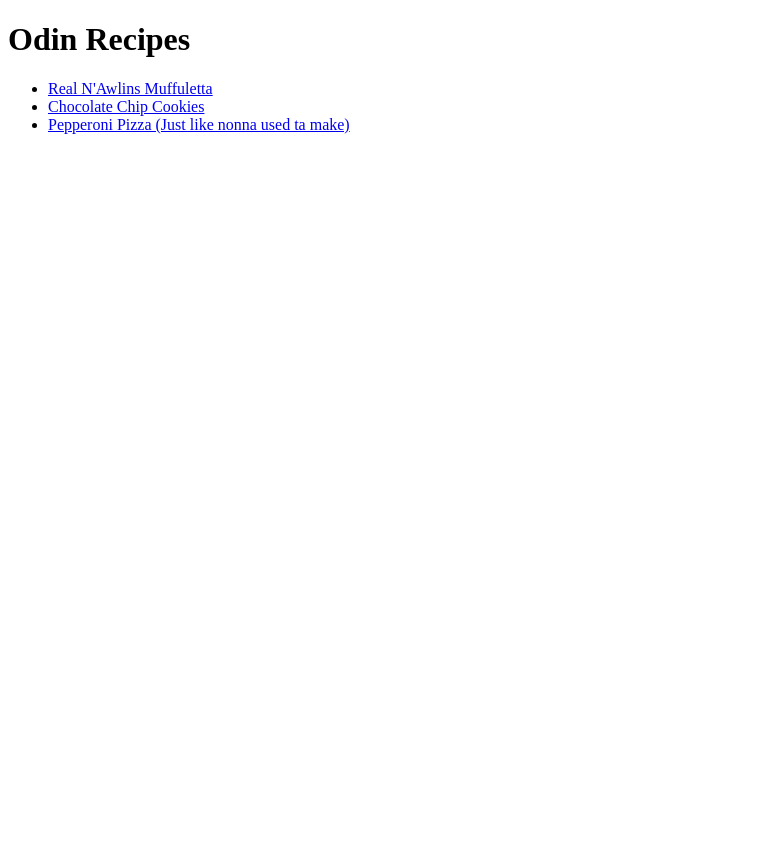
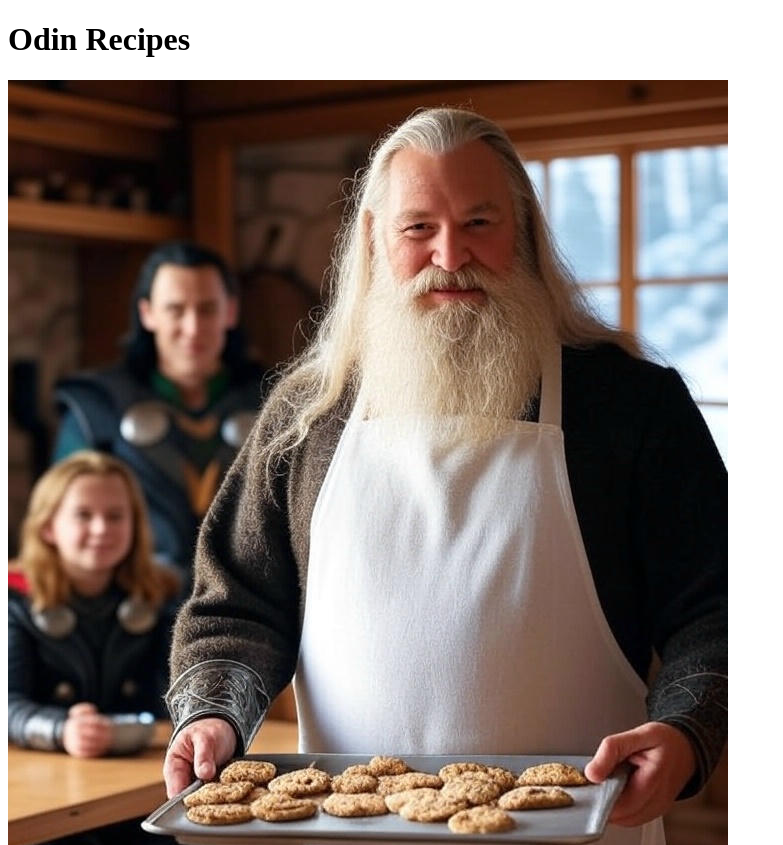
Before and after one commit to blue-minkz/odin-recipes, a plain HTML site: page index.html in a window 1280 px wide. Shown: the top 845 px of the page, without its empty margins (0-783 px from the left). Before the commit the page ends 800 px from the top, so only its background shows below. Drawn offline with Linux system fonts and the light colour scheme.

Commit message:
Added a picture of Odin to the home page.

```diff
--- a/index.html
+++ b/index.html
@@ -3,10 +3,14 @@
   <head>
     <meta charset="UTF-8" />
     <meta name="viewport" content="width=device-width, initial-scale=1.0" />
-    <title>Document</title>
+    <title>Home</title>
   </head>
   <body>
     <h1>Odin Recipes</h1>
+    <img
+      src="../odin-recipes/images/odin-baking.jpg"
+      alt="Odin happily baking for his family."
+    />
     <ul>
       <li>
         <a href="recipes/realnawlinsmuffuletta.html"
```
Also changed, not shown: images/odin-baking.jpg (added).
